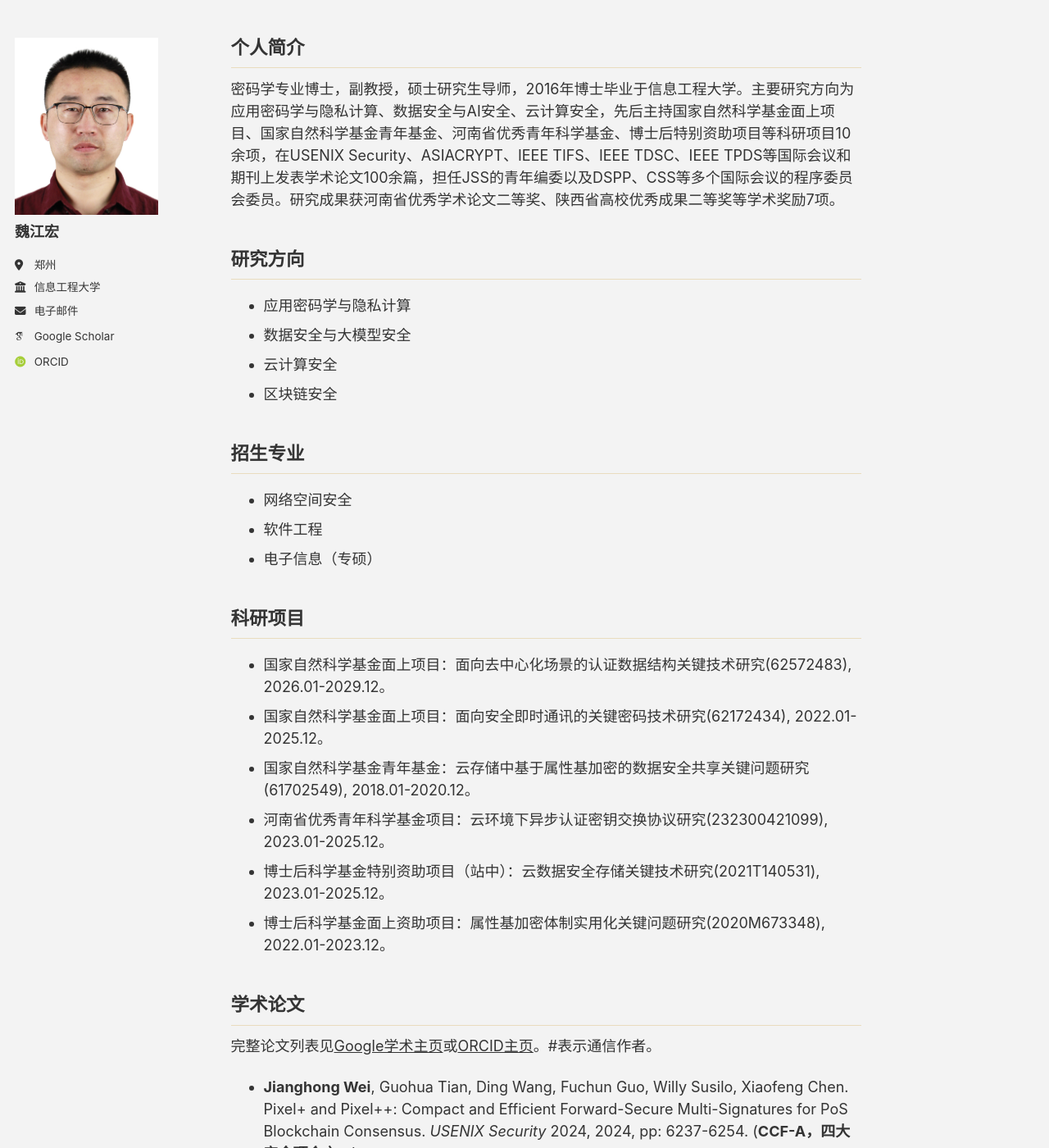
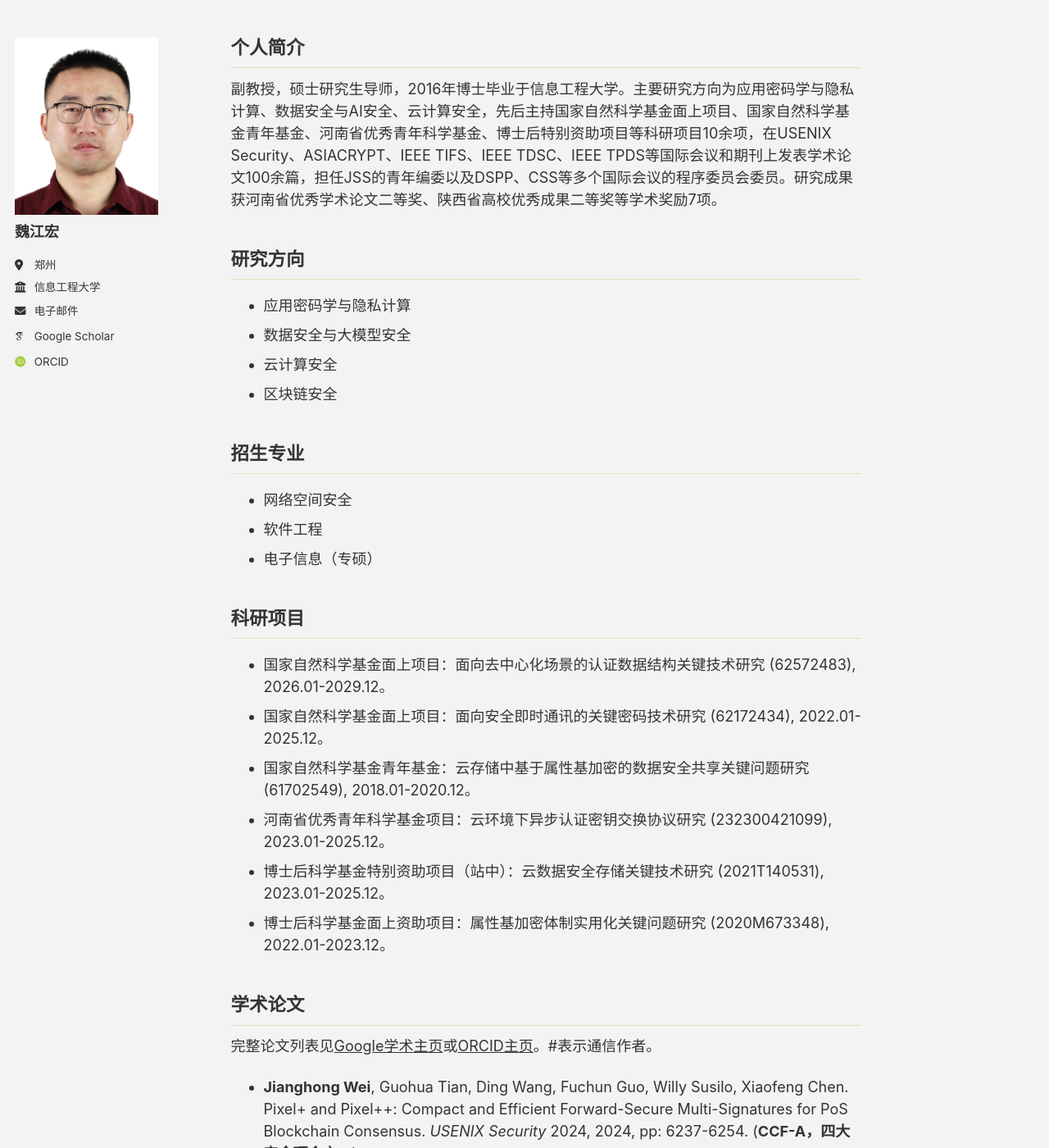
Before and after one commit to jhw-crypt/jhw-crypt.github.io, a Jekyll site: the page built from _pages/about.md, in a window 1280 px wide and 1400 px high. Shown: the whole window at 82% size. Built offline with Jekyll 4.4.1, drawn with Linux system fonts in a browser that asks for light colours; some web fonts are replaced; a script bundle is joined from its source files by our own code; library files that are not in the unit come from our copies.

Commit message:
Update about.md

```diff
--- a/_pages/about.md
+++ b/_pages/about.md
@@ -7,7 +7,7 @@ redirect_from:
   - /about.html
 ---
 ## 个人简介
-密码学专业博士，副教授，硕士研究生导师，2016年博士毕业于信息工程大学。主要研究方向为应用密码学与隐私计算、数据安全与AI安全、云计算安全，先后主持国家自然科学基金面上项目、国家自然科学基金青年基金、河南省优秀青年科学基金、博士后特别资助项目等科研项目10余项，在USENIX Security、ASIACRYPT、IEEE TIFS、IEEE TDSC、IEEE TPDS等国际会议和期刊上发表学术论文100余篇，担任JSS的青年编委以及DSPP、CSS等多个国际会议的程序委员会委员。研究成果获河南省优秀学术论文二等奖、陕西省高校优秀成果二等奖等学术奖励7项。
+副教授，硕士研究生导师，2016年博士毕业于信息工程大学。主要研究方向为应用密码学与隐私计算、数据安全与AI安全、云计算安全，先后主持国家自然科学基金面上项目、国家自然科学基金青年基金、河南省优秀青年科学基金、博士后特别资助项目等科研项目10余项，在USENIX Security、ASIACRYPT、IEEE TIFS、IEEE TDSC、IEEE TPDS等国际会议和期刊上发表学术论文100余篇，担任JSS的青年编委以及DSPP、CSS等多个国际会议的程序委员会委员。研究成果获河南省优秀学术论文二等奖、陕西省高校优秀成果二等奖等学术奖励7项。
 
 
 ## 研究方向
@@ -22,12 +22,12 @@ redirect_from:
 - 电子信息（专硕）
 
 ## 科研项目
-- 国家自然科学基金面上项目：面向去中心化场景的认证数据结构关键技术研究(62572483), 2026.01-2029.12。
-- 国家自然科学基金面上项目：面向安全即时通讯的关键密码技术研究(62172434), 2022.01-2025.12。
-- 国家自然科学基金青年基金：云存储中基于属性基加密的数据安全共享关键问题研究(61702549), 2018.01-2020.12。
-- 河南省优秀青年科学基金项目：云环境下异步认证密钥交换协议研究(232300421099), 2023.01-2025.12。
-- 博士后科学基金特别资助项目（站中）：云数据安全存储关键技术研究(2021T140531), 2023.01-2025.12。
-- 博士后科学基金面上资助项目：属性基加密体制实用化关键问题研究(2020M673348), 2022.01-2023.12。
+- 国家自然科学基金面上项目：面向去中心化场景的认证数据结构关键技术研究 (62572483), 2026.01-2029.12。
+- 国家自然科学基金面上项目：面向安全即时通讯的关键密码技术研究 (62172434), 2022.01-2025.12。
+- 国家自然科学基金青年基金：云存储中基于属性基加密的数据安全共享关键问题研究 (61702549), 2018.01-2020.12。
+- 河南省优秀青年科学基金项目：云环境下异步认证密钥交换协议研究 (232300421099), 2023.01-2025.12。
+- 博士后科学基金特别资助项目（站中）：云数据安全存储关键技术研究 (2021T140531), 2023.01-2025.12。
+- 博士后科学基金面上资助项目：属性基加密体制实用化关键问题研究 (2020M673348), 2022.01-2023.12。
 
 ## 学术论文
 完整论文列表见[Google学术主页](https://scholar.google.com/citations?user=UK-6A30AAAAJ&hl)或[ORCID主页](https://orcid.org/0000-0002-0286-7973)。#表示通信作者。
```
